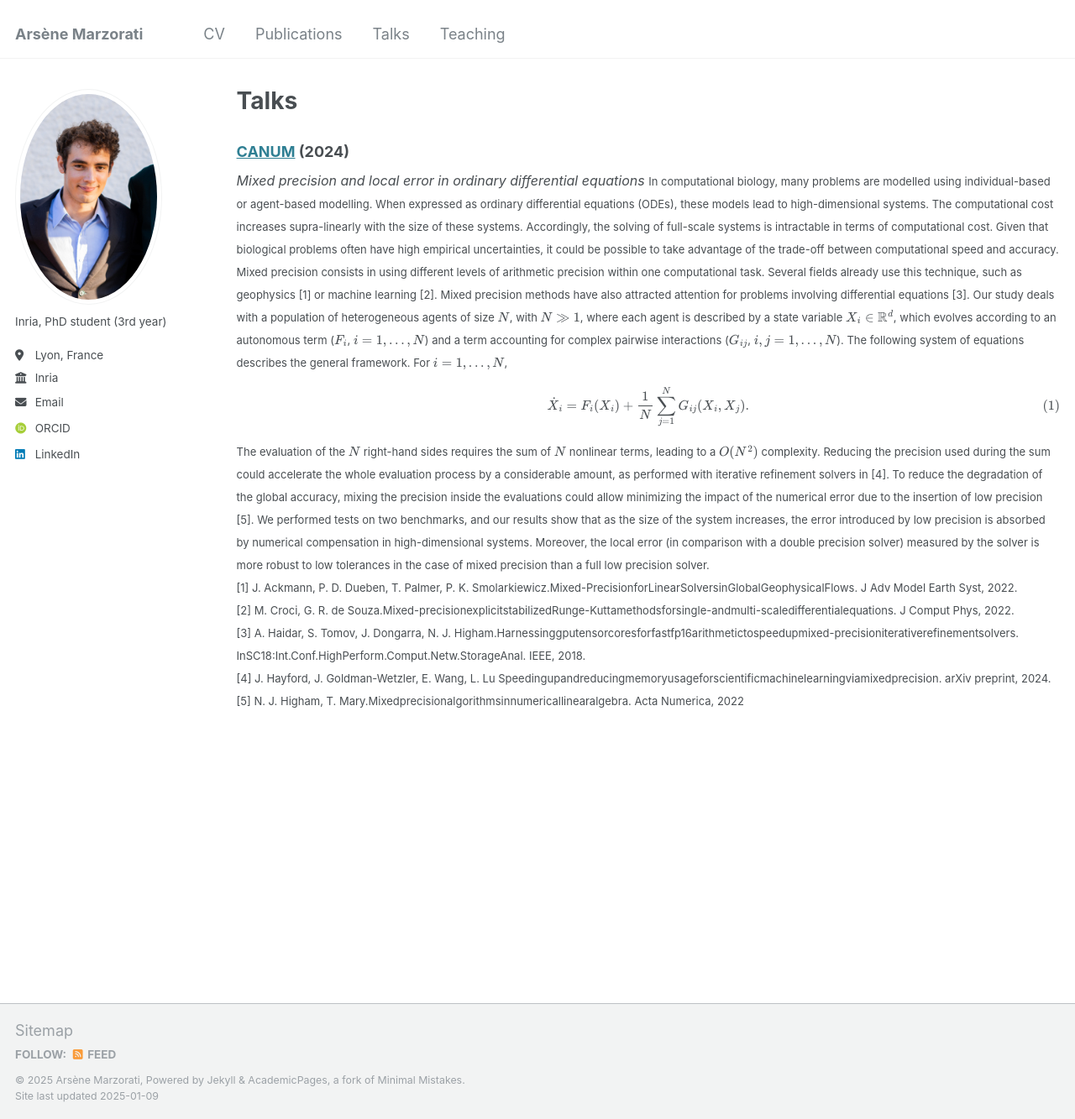
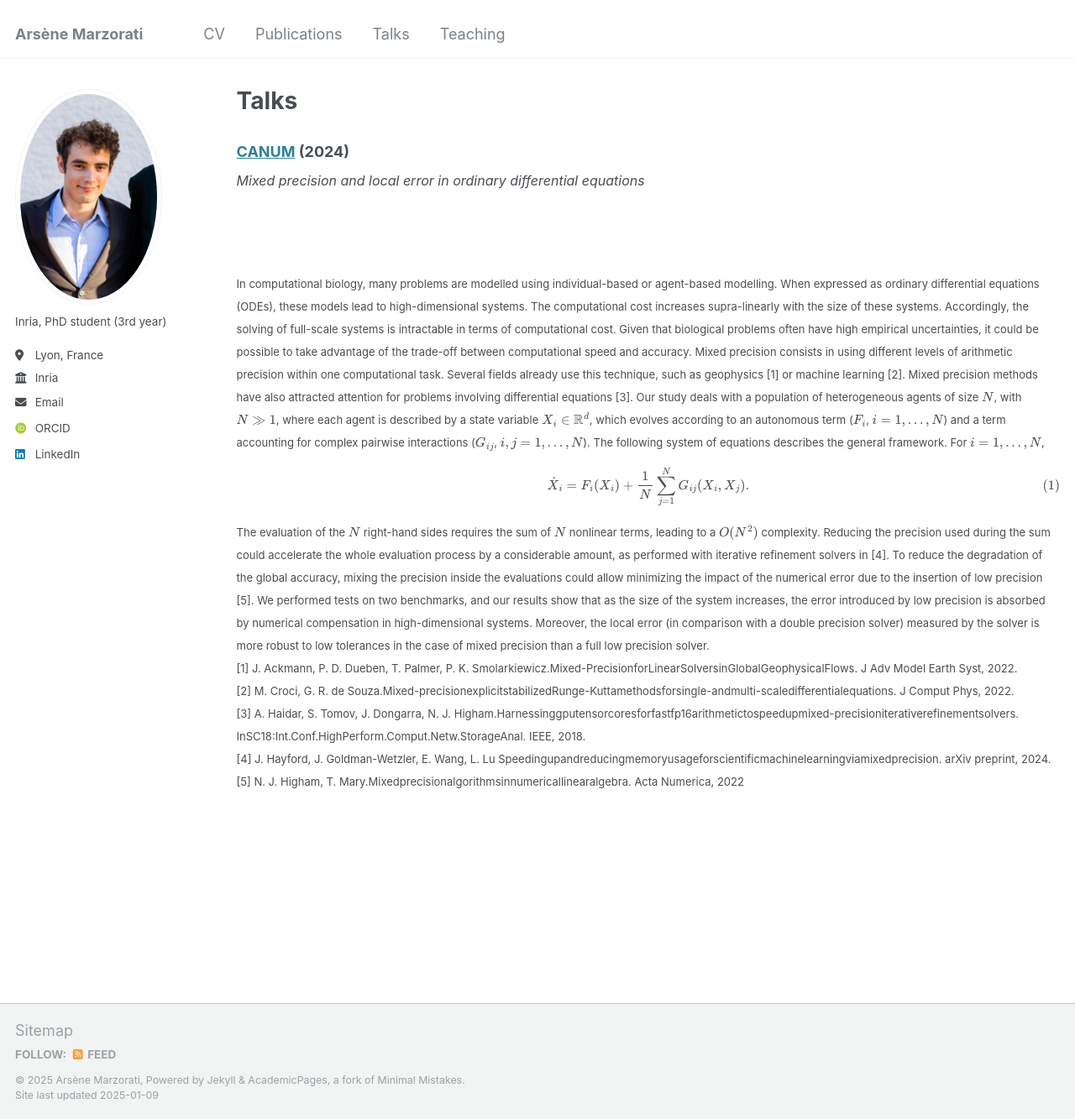
Before and after one commit to arsenemarzorati/arsenemarzorati.github.io, a Jekyll site: the page built from _talks/talks.md, in a window 1280 px wide and 1333 px high. Shown: the whole window at 84% size. Built offline with Jekyll 4.4.1, drawn with Linux system fonts in a browser that asks for light colours; some web fonts are replaced; formulas are drawn with MathJax 3.

```diff
--- a/_talks/talks.md
+++ b/_talks/talks.md
@@ -12,7 +12,8 @@ redirect_from:
 <FONT size="3pt">
 <i> Mixed precision and local error in ordinary differential equations </i>
 </FONT>
-
+<br>
+<br>
 <FONT size="2pt">
  In computational biology, many problems are modelled using individual-based or agent-based modelling.
 When expressed as ordinary differential equations (ODEs), these models lead to high-dimensional systems.
```
Also changed, not shown: _pages/cv.md (+1 -1 lines).
